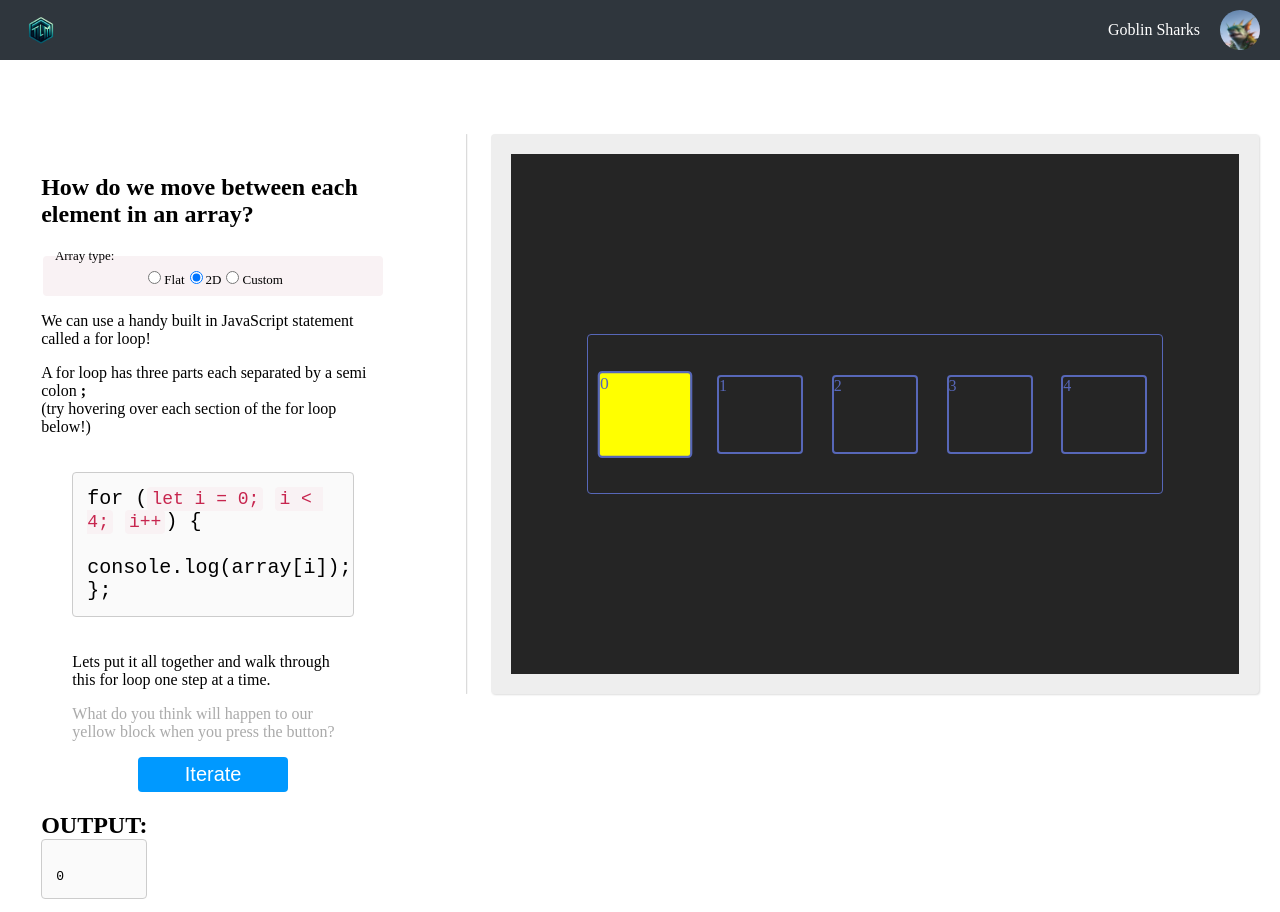
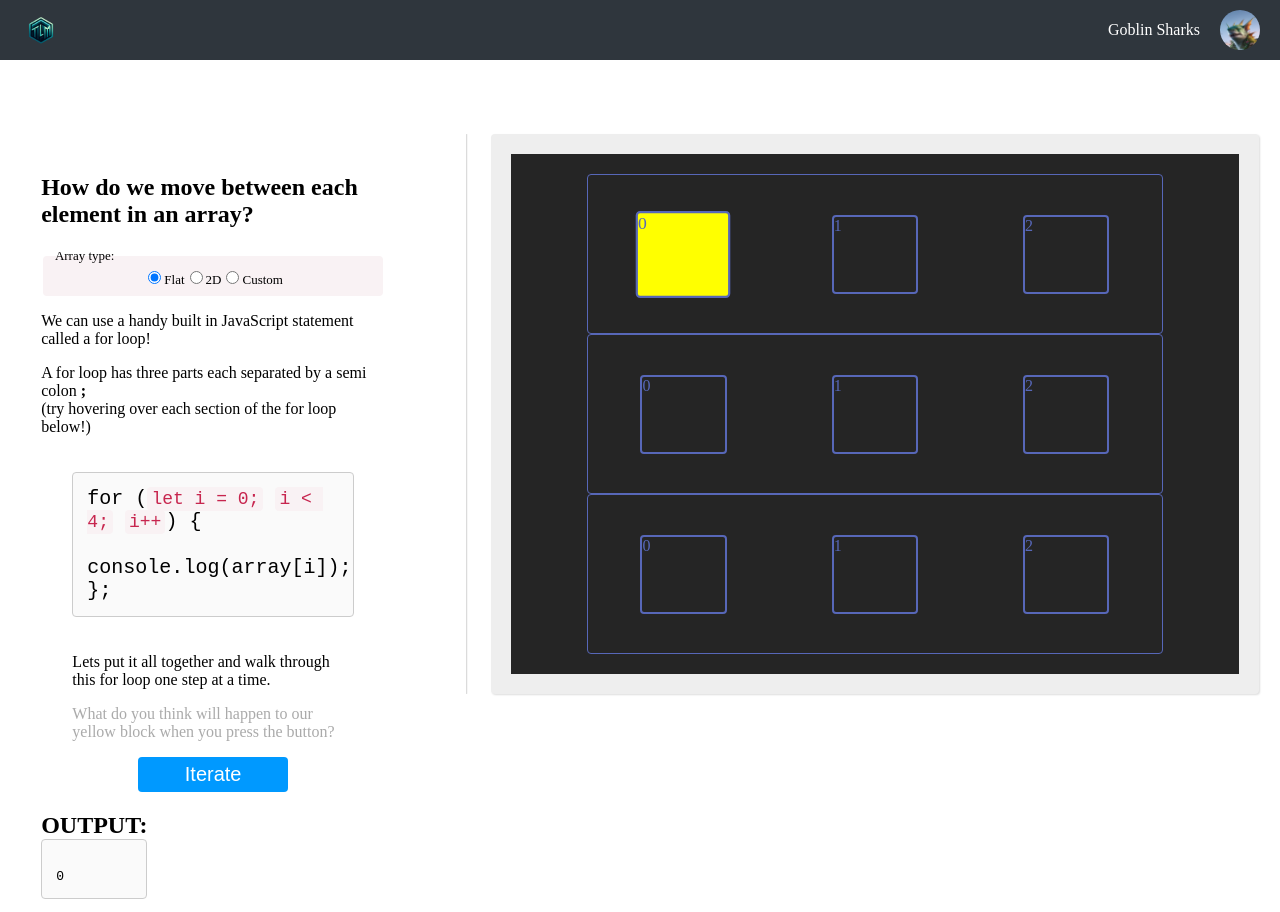
Before and after one commit to TheGoblinSharks/Scratch-Project, a React (Vite) app: page /array in a window 1280 px wide. Both pictures are taken after a click on the radio button "2D". Built offline with nearby package versions, Linux system fonts and the light colour scheme.

Commit message:
radio button functionality

```diff
--- a/src/Containers/LeftMainContainer.jsx
+++ b/src/Containers/LeftMainContainer.jsx
@@ -2,14 +2,18 @@
 // import UserInputCode from '../userInputCode';
 
 const LeftMainContainer = (props) => {
-  const { currentIndex,setCurrentIndex } = props;
+  const { currentIndex,setCurrentIndex, setCurrentAlgo } = props;
   let outputString = '';
   for (let i = 0; i <= currentIndex; i++) {
     outputString = `${outputString} \n${i}`;
   }
 
+  const onChange = (e) => {
+    setCurrentAlgo(e.target.value);
+  };
+
   const handleIterate = () => {
-    setCurrentIndex((prevIndex) => (prevIndex + 1));
+    setCurrentIndex((prevIndex) => (prevIndex + 1) % 5);
   };
 
   return (
@@ -31,13 +35,13 @@ const LeftMainContainer = (props) => {
           <fieldset>
             <legend>Array type:</legend>
             <div>
-              <input type="radio" id="flatArray" name="arrayType" value="flatArray" /* checked *//>
+              <input checked onChange={(e) => onChange(e)} type="radio" id="flatArray" name="arrayType" value="flatArray" /* checked *//>
               <label htmlFor="flatArray">Flat</label>
 
-              <input type="radio" id="twoDArray" name="arrayType" value="twoDArray" />
+              <input onChange={(e) => onChange(e)} type="radio" id="twoDArray" name="arrayType" value="twoDArray" />
               <label htmlFor="twoDArray">2D</label>
 
-              <input type="radio" id="custom" name="arrayType" value="custom" />
+              <input onChange={(e) => onChange(e)} type="radio" id="custom" name="arrayType" value="custom" />
               <label htmlFor="custom">Custom</label>
             </div>
 
--- a/src/Containers/MainContainer.jsx
+++ b/src/Containers/MainContainer.jsx
@@ -4,7 +4,7 @@ import RightMainContainer from './RightMainContainer';
 
 function MainContainer() {
   const [currentIndex, setCurrentIndex] = useState(0);
-  const [currentAlgo, setCurrentAlgo] = useState('array');
+  const [currentAlgo, setCurrentAlgo] = useState('flatArray');
 
   return (
     <main className="column-wrapper">
--- a/src/Containers/RightMainContainer.jsx
+++ b/src/Containers/RightMainContainer.jsx
@@ -1,11 +1,13 @@
 import ArrayContainer from "../components/ArrayContainer";
+import NpathsContainer from "../components/NpathsContainer";
 
 const RightMainContainer = (props) => {
   const { currentAlgo, currentIndex } = props;
   const arrayData = [0, 1, 2, 3, 4]
+  console.log(currentAlgo)
 
   switch (currentAlgo) {
-    case 'array':
+    case 'flatArray':
       // do whats below
       return (
         <div className="left">
@@ -21,10 +23,20 @@ const RightMainContainer = (props) => {
       );
     case 'twoDArray':
       // substitu mike's return in here and delete the 'break;' in this case
-          // <NpathsContainer
-          //   currentIndex={currentIndex}
-          // />
-      break;
+        return (
+          <>
+          <div className="left">
+            <div className="right-main-container">
+              <div className="animation-wrapper">
+              <NpathsContainer
+                currentIndex={currentIndex}
+              />
+              </div>
+            </div>
+          </div>
+          </>
+
+        )
     case 'custom' :
       // leave blank
       break;
--- a/src/components/NpathsContainer/index.jsx
+++ b/src/components/NpathsContainer/index.jsx
@@ -5,7 +5,6 @@ import nPaths from "./helpers"
 const NpathsContainer = (props) => {
   const { currentIndex } = props
   const [ positions, setPositions ] = useState([0,0])
-  console.log(positions)
   const currentPosition = positions[currentIndex]
 
   let rowOne = 0
```
